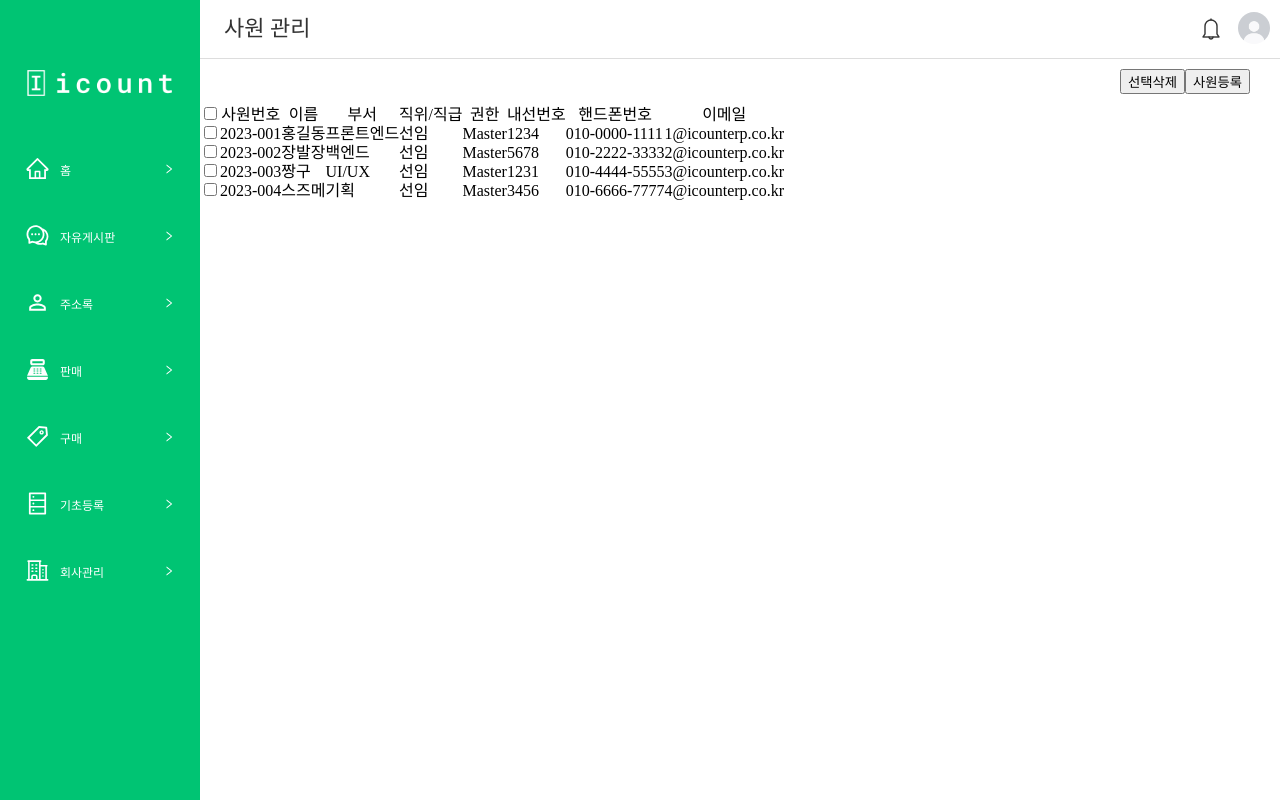
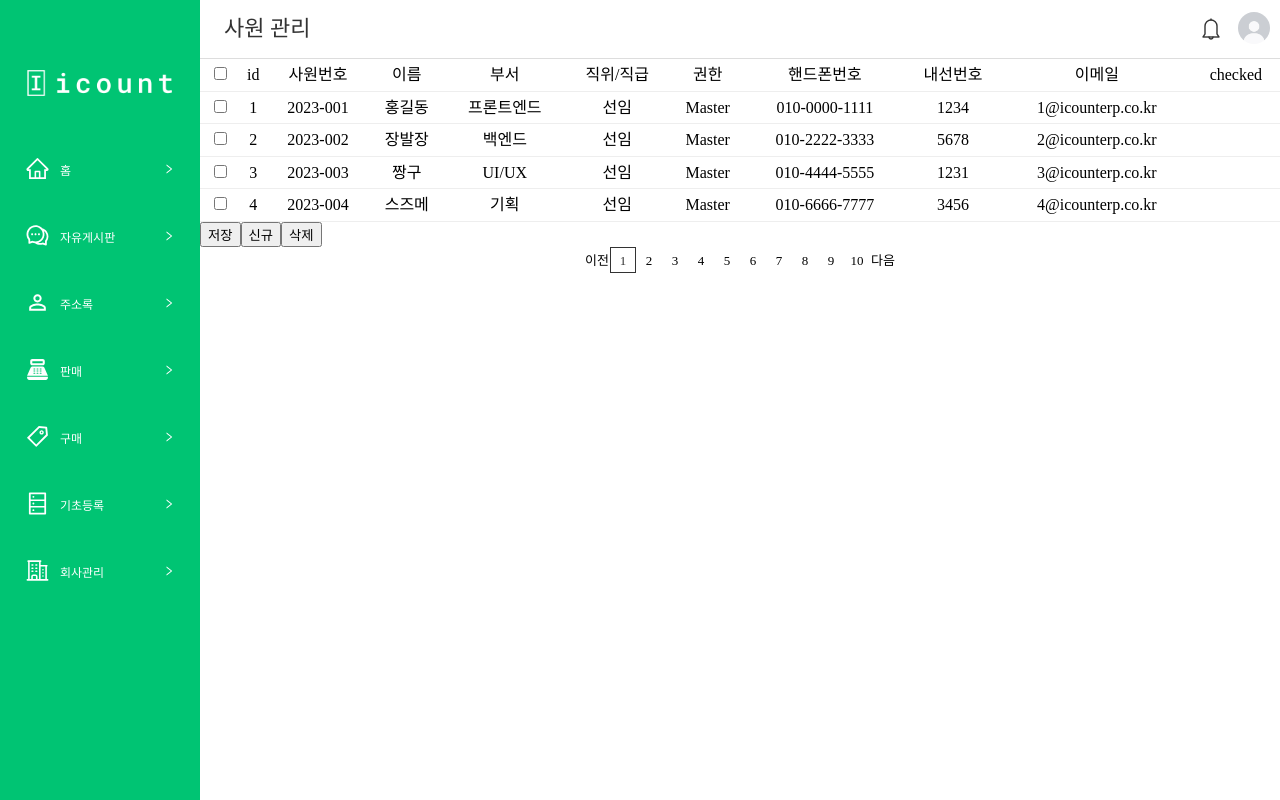
Before and after one commit to iiiicount/ICERP_FRONT, a React (Create React App) app: page /company/employee in a window 1280 px wide. Built offline with nearby package versions, Linux system fonts and the light colour scheme.

Commit message:
fix: employee page

```diff
--- a/src/assets/data/MockDatas.ts
+++ b/src/assets/data/MockDatas.ts
@@ -67,7 +67,8 @@ export const companyInfoData = {
 
 export const employeeInfoData = [
     {
-        employeeNumber: "2023-001",
+        id: "1",
+        number: "2023-001",
         name: "홍길동",
         department: "프론트엔드",
         rank: "선임",
@@ -77,7 +78,8 @@ export const employeeInfoData = [
         email: "1@icounterp.co.kr",
     },
     {
-        employeeNumber: "2023-002",
+        id: "2",
+        number: "2023-002",
         name: "장발장",
         department: "백엔드",
         rank: "선임",
@@ -87,7 +89,8 @@ export const employeeInfoData = [
         email: "2@icounterp.co.kr",
     },
     {
-        employeeNumber: "2023-003",
+        id: "3",
+        number: "2023-003",
         name: "짱구",
         department: "UI/UX",
         rank: "선임",
@@ -97,7 +100,8 @@ export const employeeInfoData = [
         email: "3@icounterp.co.kr",
     },
     {
-        employeeNumber: "2023-004",
+        id: "4",
+        number: "2023-004",
         name: "스즈메",
         department: "기획",
         rank: "선임",
--- a/src/components/Table/Table.jsx
+++ b/src/components/Table/Table.jsx
@@ -16,9 +16,7 @@ const Table = ({
 
     const handleSubmit = (event) => {
         event.preventDefault();
-        const checkedData = tableDataList.filter(
-            (_, index) => isChecked[index]
-        );
+        const checkedData = tableDataList.filter((_, index) => isChecked[index]);
         console.log(checkedData);
     };
 
@@ -26,14 +24,11 @@ const Table = ({
      * 테이블 상단 컬럼 만들기
      */
     const keys = tableDataList.reduce(
-        (acc, item) => [
-            ...acc,
-            ...Object.keys(item).filter((key) => !acc.includes(key)),
-        ],
+        (acc, item) => [...acc, ...Object.keys(item).filter((key) => !acc.includes(key))],
         []
     );
 
-    const someChecked = tableDataList.some(({ checked }) => checked); //한개라도 체크되어있는 경우
+    const allChecked = tableDataList.every(({ checked }) => checked);
 
     return (
         <>
@@ -47,7 +42,7 @@ const Table = ({
                                     <input
                                         type="checkbox"
                                         name="checkAll"
-                                        checked={someChecked}
+                                        checked={allChecked}
                                         onChange={onChange}
                                     />
                                 </th>
@@ -74,16 +69,11 @@ const Table = ({
                                     </th>
                                 )}
                                 {keys.map((key) => (
-                                    <th
-                                        key={key}
-                                        onClick={(prev) => onClick(data)}
-                                    >
+                                    <th key={key} onClick={(prev) => onClick(data)}>
                                         {useOption === "view" ? (
                                             <span>{data[key]}</span>
                                         ) : (
-                                            <input
-                                                className={styles.grid_th_input}
-                                            ></input>
+                                            <input className={styles.grid_th_input}></input>
                                         )}
                                     </th>
                                 ))}
--- a/src/pages/EmployeePage.tsx
+++ b/src/pages/EmployeePage.tsx
@@ -1,77 +1,74 @@
 import { employeeInfoData } from "../assets/data/MockDatas";
 import ContentTop from "../components/ContentTop";
 import styles from "../assets/scss/Employee.module.scss";
+import EditModal from "../components/Modal/EditModal";
+import Pagenation from "../components/Pagenation/Pagenation";
+import Table from "../components/Table/Table";
+import Footer from "../components/Footer";
+import { useState } from "react";
+
+const columnName = {
+    number: "사원번호",
+    name: "이름",
+    department: "부서",
+    rank: "직위/직급",
+    authority: "권한",
+    extensionNumber: "내선번호",
+    phoneNumber: "핸드폰번호",
+    email: "이메일",
+};
 
 const EmployeePage = () => {
-  const tableHeader = [
-    { label: "사원번호", value: "employeeNumber" },
-    { label: "이름", value: "name" },
-    { label: "부서", value: "department" },
-    { label: "직위/직급", value: "rank" },
-    { label: "권한", value: "authority" },
-    { label: "내선번호", value: "extensionNumber" },
-    { label: "핸드폰번호", value: "phoneNumber" },
-    { label: "이메일", value: "email" },
-  ];
+    const [popUp, setPopUp] = useState<typeof columnName | null>(null);
+    const [currentPage, setCurrentPage] = useState(1); //현재 페이지
+    const [numberOfPosts, setNumberOfPosts] = useState(10); //게시글 개수
+    const [numberOfPages, setNumberOfPages] = useState(10); //페이지 개수
 
-  return (
-    <>
-      <div className="go_content">
-        <ContentTop titleName={"사원 관리"} path={"/employee"} />
-        <div className={styles.contents}>
-          <div className={styles.toolbar}>
-            <div></div>
-            <div>
-              <button className="btn_minor">선택삭제</button>
-              <button className="btn_major">사원등록</button>
+    const onClickPageButton = (page: number) => {
+        console.log("페이지네이션 클릭", page);
+        setCurrentPage(page);
+    };
+
+    const [data, setData] = useState(employeeInfoData.map((item) => ({ ...item, checked: false })));
+
+    const handleChange = (e: React.ChangeEvent<HTMLInputElement>) => {
+        const { name, checked } = e.target;
+        if (name !== "checkAll") {
+            return setData((prev) =>
+                prev.map((item) => (item.id === name ? { ...item, checked } : item))
+            );
+        }
+        setData((prev) => prev.map((item) => ({ ...item, checked })));
+    };
+
+    return (
+        <div className="go_content">
+            <ContentTop titleName={"사원 관리"} path={"/employee"} />
+            <div className="content_page">
+                <Table
+                    columnName={columnName}
+                    tableDataList={data}
+                    onClick={setPopUp}
+                    onChange={handleChange}
+                    usingCheck={true}
+                />
+                {popUp !== null && (
+                    <EditModal
+                        title={"정보 수정"}
+                        columnName={columnName}
+                        item={popUp}
+                        onClose={() => setPopUp(null)}
+                    />
+                )}
             </div>
-          </div>
-          <Table headers={tableHeader} items={employeeInfoData} selectable={true}></Table>
+            <Footer data={data}></Footer>
+            <Pagenation
+                currentPage={currentPage}
+                numberOfPages={numberOfPages}
+                onClick={onClickPageButton}
+            />
         </div>
-      </div>
-    </>
-  );
-};
-
-export interface ITableProps {
-  headers: { label: string; value: string }[];
-  items: any[];
-  selectable: boolean;
-}
-
-const Table = (props: ITableProps) => {
-  const headerKey = props.headers.map((header) => header.value);
-
-  return (
-    <table>
-      <thead>
-        <tr>
-          {props.selectable && (
-            <th>
-              <input type="checkbox" />
-            </th>
-          )}
-          {props.headers.map((header) => (
-            <th key={header.label}>{header.label}</th>
-          ))}
-        </tr>
-      </thead>
-      <tbody>
-        {props.items.map((item, index) => (
-          <tr key={index}>
-            {props.selectable && (
-              <td>
-                <input type="checkbox" />
-              </td>
-            )}
-            {headerKey.map((key) => (
-              <td key={key + index}>{item[key]}</td>
-            ))}
-          </tr>
-        ))}
-      </tbody>
-    </table>
-  );
+    );
 };
 
 export default EmployeePage;
```
